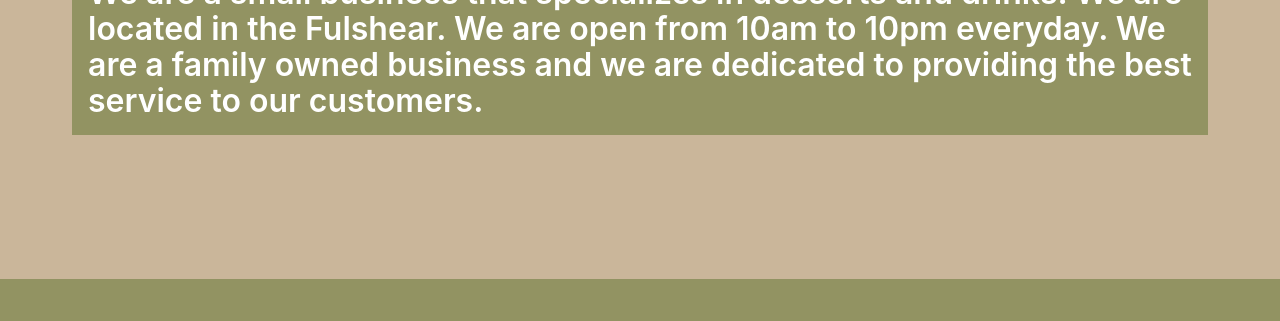
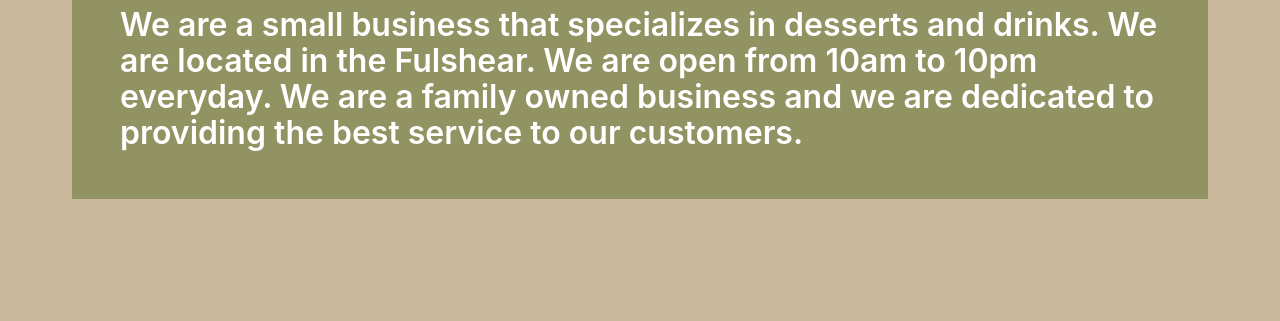
Before and after one commit to Andrewmitty/IS424TermProject, a plain HTML site: page public/index.html in a window 1280 px wide. Shown: the part 887-1208 px from the top of the page. Drawn offline with Linux system fonts and the light colour scheme; no server answers.

Commit message:
homepage update

```diff
--- a/public/index.html
+++ b/public/index.html
@@ -133,7 +133,7 @@
 
     <div class="hero is-medium is-link m-0">
         <div class="hero-body">
-            <div class="container has-background-info p-4">
+            <div class="container has-background-info p-6">
                 <h1 class="title">
                     Sugar and Lime
                 </h1>
```
